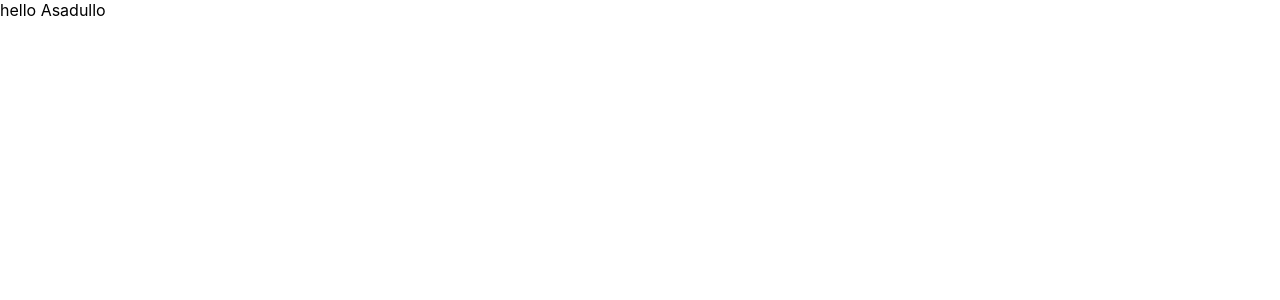
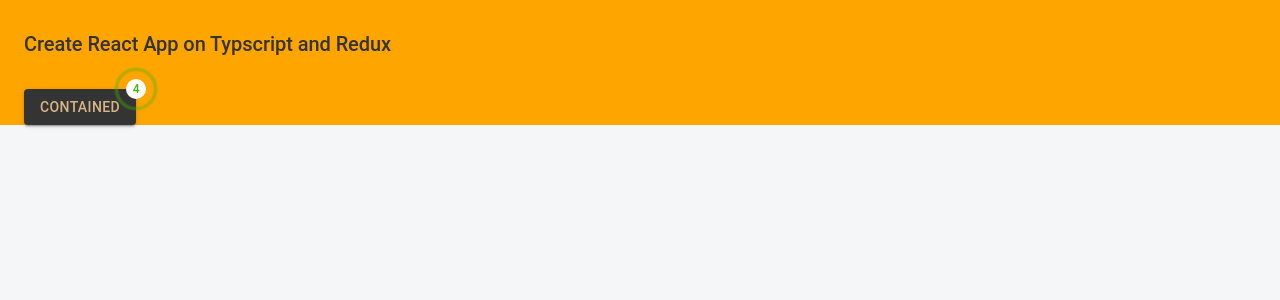
Before and after one commit to Asadullo961113/burak-react, a React (Create React App) app: page / in a window 1280 px wide. Shown: the top 300 px of the page. Built offline with nearby package versions, Linux system fonts and the light colour scheme.

Commit message:
fix: MUI cutomized integration

```diff
--- a/package.json
+++ b/package.json
@@ -3,6 +3,9 @@
   "version": "0.1.0",
   "private": true,
   "dependencies": {
+    "@emotion/react": "^11.13.3",
+    "@emotion/styled": "^11.13.0",
+    "@mui/material": "^6.1.2",
     "@reduxjs/toolkit": "^1.8.1",
     "@testing-library/jest-dom": "^4.2.4",
     "@testing-library/react": "^9.5.0",
--- a/src/app/App.tsx
+++ b/src/app/App.tsx
@@ -1,9 +1,24 @@
  import React, { useState } from 'react';
 import logo from './logo.svg';
 import '../css/app.css';
+import {Box,Button,Container,Stack, Typography} from "@mui/material"
+import { RippleBadge } from './material/MaterialTheme/styled';
 
 function App() {
-  return <div> hello Asadullo </div>
+  return <Container sx={{background: "orange"}}>
+    <Stack flexDirection={"column"} >
+      <Box sx={{my:4}}>
+        <Typography variant='h4' component={"h4"}>
+          Create React App on Typscript and Redux
+        </Typography>
+      </Box>
+      <Box>
+        <RippleBadge badgeContent={4}>
+        <Button variant="contained">Contained</Button>
+        </RippleBadge>
+      </Box>
+    </Stack>
+  </Container>
 }
 
 export default App;
--- /dev/null
+++ b/src/app/material/MaterialTheme/index.ts
@@ -0,0 +1,66 @@
+import { createTheme } from '@mui/material/styles';
+import { common } from '@mui/material/colors';
+import shadow from './shadow';
+import typography from './typography';
+import { maxWidth } from '@mui/system';
+
+/**
+ * LIGHT THEME (DEFAULT)
+ */
+const light = {
+	palette: {
+		type: 'light',
+		background: {
+			default: '#f8f8ff',
+			paper: common.white,
+		},
+		primary: {
+			contrastText: '#d7b586',
+			main: '#343434',
+		},
+		secondary: {
+			contrastText: '#343434',
+			main: '#d7b586',
+		},
+		text: {
+			primary: '#343434',
+			secondary: '#d7b586',
+			dark: common.black,
+		},
+	},
+	components: {
+		MuiContainer: {
+			styleOverrides: {
+				root: {
+					height: '100%',
+				},
+			},
+		},
+		MuiCssBaseline: {
+			styleOverrides: {
+				html: { height: '100%' },
+				body: { background: '#f4f6f8', height: '100%', minHeight: '100%' },
+			},
+		},
+	},
+	shadow,
+	typography,
+};
+
+// A custom theme for this app
+let theme = createTheme(light);
+theme = createTheme(theme, {
+	components: {
+		MuiContainer: {
+			styleOverrides: {
+				maxWidthLg: {
+					[theme.breakpoints.up('lg')]: {
+						maxWidth: '1300px',
+					},
+				},
+			},
+		},
+	},
+});
+
+export default theme;
--- /dev/null
+++ b/src/app/material/MaterialTheme/shadow.ts
@@ -0,0 +1,27 @@
+export default [
+	'none',
+	'0 0 0 1px rgba(63,63,68,0.05), 0 1px 2px 0 rgba(63,63,68,0.15)',
+	'0 0 1px 0 rgba(0,0,0,0.31), 0 2px 2px -2px rgba(0,0,0,0.25)',
+	'0 0 1px 0 rgba(0,0,0,0.31), 0 3px 4px -2px rgba(0,0,0,0.25)',
+	'0 0 1px 0 rgba(0,0,0,0.31), 0 3px 4px -2px rgba(0,0,0,0.25)',
+	'0 0 1px 0 rgba(0,0,0,0.31), 0 4px 6px -2px rgba(0,0,0,0.25)',
+	'0 0 1px 0 rgba(0,0,0,0.31), 0 4px 6px -2px rgba(0,0,0,0.25)',
+	'0 0 1px 0 rgba(0,0,0,0.31), 0 4px 8px -2px rgba(0,0,0,0.25)',
+	'0 0 1px 0 rgba(0,0,0,0.31), 0 5px 8px -2px rgba(0,0,0,0.25)',
+	'0 0 1px 0 rgba(0,0,0,0.31), 0 6px 12px -4px rgba(0,0,0,0.25)',
+	'0 0 1px 0 rgba(0,0,0,0.31), 0 7px 12px -4px rgba(0,0,0,0.25)',
+	'0 0 1px 0 rgba(0,0,0,0.31), 0 6px 16px -4px rgba(0,0,0,0.25)',
+	'0 0 1px 0 rgba(0,0,0,0.31), 0 7px 16px -4px rgba(0,0,0,0.25)',
+	'0 0 1px 0 rgba(0,0,0,0.31), 0 8px 18px -8px rgba(0,0,0,0.25)',
+	'0 0 1px 0 rgba(0,0,0,0.31), 0 9px 18px -8px rgba(0,0,0,0.25)',
+	'0 0 1px 0 rgba(0,0,0,0.31), 0 10px 20px -8px rgba(0,0,0,0.25)',
+	'0 0 1px 0 rgba(0,0,0,0.31), 0 11px 20px -8px rgba(0,0,0,0.25)',
+	'0 0 1px 0 rgba(0,0,0,0.31), 0 12px 22px -8px rgba(0,0,0,0.25)',
+	'0 0 1px 0 rgba(0,0,0,0.31), 0 13px 22px -8px rgba(0,0,0,0.25)',
+	'0 0 1px 0 rgba(0,0,0,0.31), 0 14px 24px -8px rgba(0,0,0,0.25)',
+	'0 0 1px 0 rgba(0,0,0,0.31), 0 16px 28px -8px rgba(0,0,0,0.25)',
+	'0 0 1px 0 rgba(0,0,0,0.31), 0 18px 30px -8px rgba(0,0,0,0.25)',
+	'0 0 1px 0 rgba(0,0,0,0.31), 0 20px 32px -8px rgba(0,0,0,0.25)',
+	'0 0 1px 0 rgba(0,0,0,0.31), 0 22px 34px -8px rgba(0,0,0,0.25)',
+	'0 0 1px 0 rgba(0,0,0,0.31), 0 24px 36px -8px rgba(0,0,0,0.25)',
+];
--- /dev/null
+++ b/src/app/material/MaterialTheme/styled.ts
@@ -0,0 +1,30 @@
+import { styled } from "@mui/material/styles";
+import Badge from "@mui/material/Badge";
+
+export const RippleBadge = styled(Badge)(({ theme }) => ({
+  "& .MuiBadge-badge": {
+    color: "#44b700",
+    background: "white",
+    "&::after": {
+      position: "absolute",
+      top: "-2px",
+      left: "-2px",
+      width: "120%",
+      height: "120%",
+      borderRadius: "50%",
+      animation: "ripple 1.2s infinite ease-in-out",
+      border: "2px solid currentColor",
+      content: '""',
+    },
+  },
+  "@keyframes ripple": {
+    "0%": {
+      transform: "scale(.8)",
+      opacity: 1,
+    },
+    "100%": {
+      transform: "scale(2.4)",
+      opacity: 0,
+    },
+  },
+}));
--- /dev/null
+++ b/src/app/material/MaterialTheme/typography.ts
@@ -0,0 +1,35 @@
+export default {
+	h1: {
+		fontWeight: 500,
+		fontSize: 35,
+		letterSpacing: '-0.24px',
+	},
+	h2: {
+		fontWeight: 500,
+		fontSize: 29,
+		letterSpacing: '-0.24px',
+	},
+	h3: {
+		fontWeight: 500,
+		fontSize: 24,
+		letterSpacing: '-0.06px',
+	},
+	h4: {
+		fontWeight: 500,
+		fontSize: 20,
+		letterSpacing: '-0.06px',
+	},
+	h5: {
+		fontWeight: 500,
+		fontSize: 16,
+		letterSpacing: '-0.05px',
+	},
+	h6: {
+		fontWeight: 500,
+		fontSize: 14,
+		letterSpacing: '-0.05px',
+	},
+	overline: {
+		fontWeight: 500,
+	},
+};
--- a/src/index.tsx
+++ b/src/index.tsx
@@ -4,13 +4,19 @@
 import { store } from './app/store';
 import App from './app/App';
 import reportWebVitals from './reportWebVitals';
+import CssBaseline from '@mui/material/CssBaseline';
+import { ThemeProvider } from '@mui/material/styles';
+import theme from './app/material/MaterialTheme';
 import './css/index.css';
 
 
 ReactDOM.render(
   <React.StrictMode>
     <Provider store={store}>
-      <App />
+    <ThemeProvider theme={theme}>
+       <CssBaseline />
+       <App />
+    </ThemeProvider>
     </Provider>
   </React.StrictMode>,
   document.getElementById('root')
```
Also changed, not shown: 1 other file (tests, documents, lock files or other folders).
